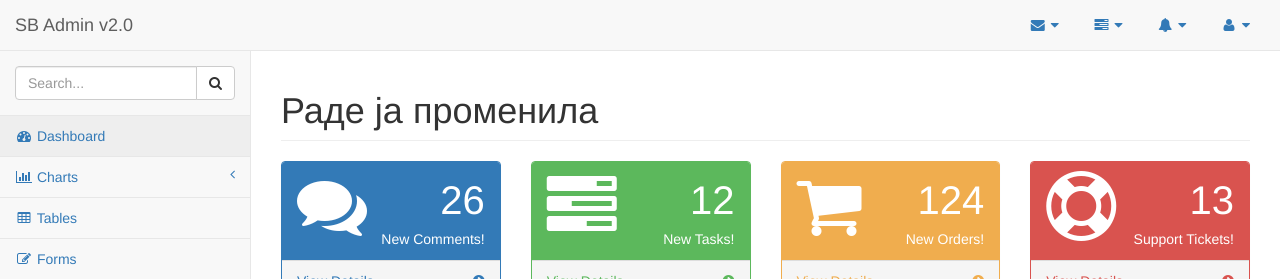
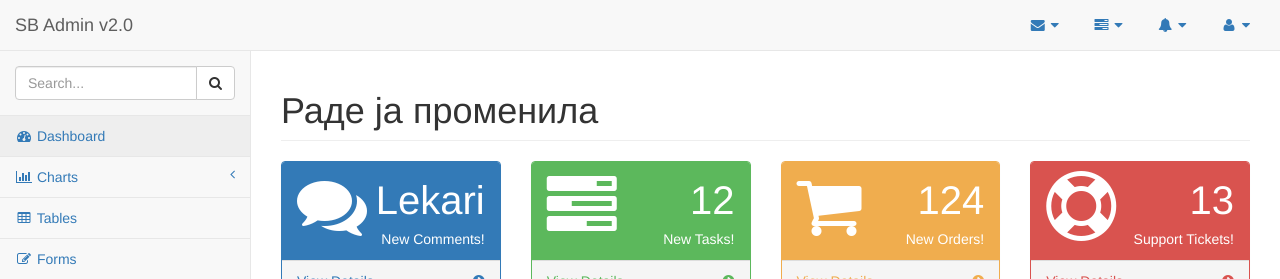
Before and after one commit to rostojic/Lekarska, a website: page src/client/pages/index.html in a window 1280 px wide. Shown: the top 279 px of the page. Drawn offline with Linux system fonts and the light colour scheme.

Commit message:
dodani lekari

```diff
--- a/src/client/pages/index.html
+++ b/src/client/pages/index.html
@@ -390,7 +390,7 @@
                                     <i class="fa fa-comments fa-5x"></i>
                                 </div>
                                 <div class="col-xs-9 text-right">
-                                    <div class="huge">26</div>
+                                    <div class="huge">Lekari</div>
                                     <div>New Comments!</div>
                                 </div>
                             </div>
```
